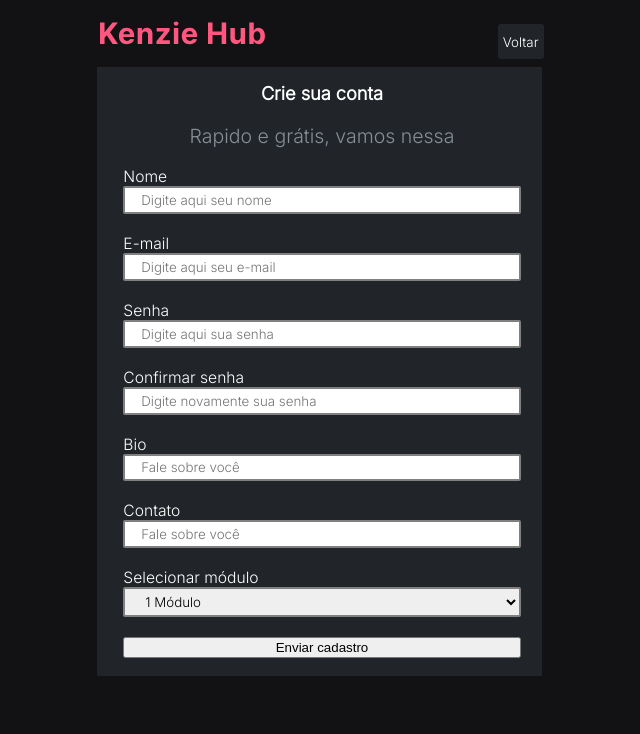
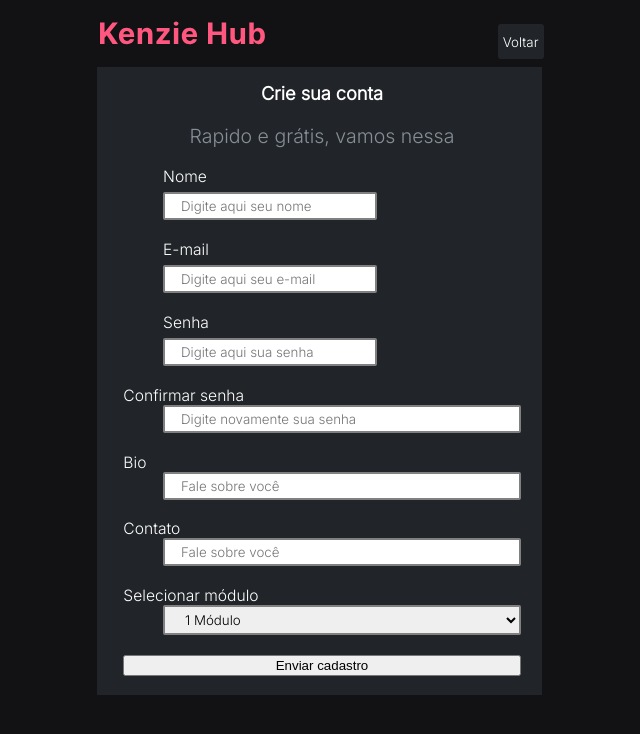
Before and after one commit to educcarnn/YouHUB, a React (Create React App) app: page /register in a window 1280 px wide. Shown: the top 734 px of the page, without its empty margins (318-958 px from the left). Built offline with nearby package versions, Linux system fonts and the light colour scheme.

Commit message:
Fix: Business rule, people with login do not have access to the registration or login feature

```diff
--- a/src/pages/Dashboard/index.js
+++ b/src/pages/Dashboard/index.js
@@ -5,6 +5,7 @@
 import NewTechs from "../../components/NewTechs";
 import { Api } from "../../services/api";
 import Add from "../../imgs/Add.svg"
+
 import { Header, Message, AddTech, DivFather } from "./style";
 
 function Dashboard(user) {
@@ -42,6 +43,7 @@
           <Header>
             <img src={Logo} alt={Logo}></img>
             <button onClick={handleClick} className='buttonReturn'>Sair</button>
+            <span></span>
           </Header>
           <Message>
             <span className="firstText">Olá, {datesDash.name}</span>
--- a/src/pages/Login/index.js
+++ b/src/pages/Login/index.js
@@ -2,11 +2,12 @@
 import { useForm } from "react-hook-form";
 import { yupResolver } from "@hookform/resolvers/yup";
 import { toast } from "react-toastify";
-import { Redirect, useHistory } from "react-router-dom";
+import { Redirect, useHistory, Link } from "react-router-dom";
 import { Api } from "../../services/api";
 import { FormStyle, Labels } from "./style";
 import { useState} from "react";
 import Logo from "../../imgs/Logo.svg"
+
 
 function Login() {
   const [redirect, setRedirect] = useState(false);
@@ -56,9 +57,17 @@
     return <Redirect to="/dashboard" />;
   }
 
+
+  if (localStorage.getItem("token") !== null) {
     return (
     <div>
-
+      <div>Há um login identificado no sistema, não é preciso realizar novamente</div>
+      <Link to="/dashboard">Dashboard</Link>
+    </div>
+    )
+  } else {
+    return (
+      <div>
         <FormStyle onSubmit={handleSubmit(DatesApi)}>
         <img src={Logo} Alt={Logo} className="img"></img>
           <Labels>
@@ -69,7 +78,6 @@
             placeholder="Digite aqui seu e-mail"
             className="styleInputs"
           ></input>
-         {/* {errors.email && <span role="alert" className="error">{errors.email.message}</span>} */}
           </Labels>
           <Labels>
            <label className="styleLabels">Senha</label>
@@ -78,7 +86,6 @@
             placeholder="Digite aqui sua senha"
             className="styleInputs"
           ></input>
-        {/* {errors.password && <span role="alert" className="error">{errors.password.message}</span>} */}
           </Labels>
           <button type="submit" className="buttonSubmit">Confirmar dados</button>
           <p className="msg">Ainda não possui uma conta?</p>
@@ -87,4 +94,7 @@
       </div>
     );
   }
+
+
+}
 export default Login;
--- a/src/pages/Login/style.jsx
+++ b/src/pages/Login/style.jsx
@@ -1,7 +1,7 @@
 import styled from "styled-components";
 
 export const FormStyle = styled.form`
-  @media (min-width: 375px) {
+  @media (min-width: 320px) {
     display: flex;
     flex-direction: column;
     align-items: center;
@@ -68,7 +68,7 @@
 `;
 
 export const Labels = styled.div`
-  @media (min-width: 375px) {
+  @media (min-width: 320px) {
     display: flex;
     flex-direction: column;
     text-align: justify;
--- a/src/pages/Register/index.js
+++ b/src/pages/Register/index.js
@@ -1,16 +1,17 @@
 import * as yup from "yup";
 import { useForm } from "react-hook-form";
 import { yupResolver } from "@hookform/resolvers/yup";
-import { Redirect, useHistory } from "react-router-dom";
+import { Redirect, useHistory, Link } from "react-router-dom";
 import { FormRegister } from "./style";
 import { Api } from "../../services/api";
 import { toast } from "react-toastify";
 import { useState } from "react";
 import { Labels } from "../Login/style";
-import Logo from "../../imgs/Logo.svg"
+import Logo from "../../imgs/Logo.svg";
+import { LabelInfo } from "./style";
 
 function Register() {
-    const [login, setLogin] = useState(false)
+  const [login, setLogin] = useState(false);
 
   let history = useHistory();
 
@@ -19,15 +20,21 @@
   }
 
   let schema = yup.object().shape({
-    name: yup.string().required('Digite um nome válido para continuar'),
-    email: yup.string().email('Digite e-mail válido para continuar').required('Digite um e-mail válido para continuar'),
-    password: yup.string().required('Digite uma senha válida para continuar').min(6, 'Senha precisa ser de 6 dígitos'),
+    name: yup.string().required("Digite um nome válido para continuar"),
+    email: yup
+      .string()
+      .email("Digite e-mail válido para continuar")
+      .required("Digite um e-mail válido para continuar"),
+    password: yup
+      .string()
+      .required("Digite uma senha válida para continuar")
+      .min(6, "Senha precisa ser de 6 dígitos"),
     confirmPassword: yup
       .string()
       .oneOf([yup.ref("password")], "Senhas não coincidem"),
-    bio: yup.string().required('Digite uma bio para continuar'),
-    contact: yup.string().required('Digite seu contato para continuar'),
-    course_module: yup.string().required('Escolha um módulo para continuar'),
+    bio: yup.string().required("Digite uma bio para continuar"),
+    contact: yup.string().required("Digite seu contato para continuar"),
+    course_module: yup.string().required("Escolha um módulo para continuar"),
   });
 
   const {
@@ -44,65 +51,103 @@
       bio: info.bio,
       contact: info.contact,
       course_module: info.course_module,
-    }
+    };
 
-    Api.post('/users', dates, {
+    Api.post("/users", dates, {
       headers: {
-          'Content-Type': "application/json"
-        }
+        "Content-Type": "application/json",
+      },
     })
       .then((res) => {
-        if(res.status === 201) {
-            setLogin(true)
-            toast.success('Sucesso no cadastro')
+        if (res.status === 201) {
+          setLogin(true);
+          toast.success("Sucesso no cadastro");
         }
       })
       .catch((error) => {
-        if(error.response.status === 401) {
-            toast.error('Erro no cadastro')
+        if (error.response.status === 401) {
+          toast.error("Erro no cadastro");
         }
-    })
+      });
+  };
+
+  if (login) {
+    return <Redirect to="/" />;
   }
 
-  if(login) {
-    return <Redirect to="/" />
-  }
+  if (localStorage.getItem("token") !== null) {
+    return (
+    <div>
+      <div>Há um Cadastro identificado no sistema, não é preciso realizar novamente</div>
+      <Link to="/dashboard">Dashboard</Link>
+    </div>
+    )
 
+    } else {
       return (
         <div>
           <FormRegister onSubmit={handleSubmit(sendates)}>
-
             <div className="header">
               <img src={Logo} alt={Logo} className="img"></img>
-            <button onClick={handleClick} className="return">Voltar</button>
+              <button onClick={handleClick} className="return">
+                Voltar
+              </button>
             </div>
             <div>
               <h2 className="textFirst">Crie sua conta</h2>
               <p className="textSecond">Rapido e grátis, vamos nessa</p>
             </div>
             <Labels>
+              <LabelInfo>
                 <label className="labels">Nome</label>
-        <input placeholder="Digite aqui seu nome" {...register("name")} className='styleInputs'></input>
-        {errors.name && <span role="alert" className="error">{errors.name.message}</span>}
+                {errors.name && (
+                  <span role="alert" className="error">
+                    {errors.name.message}
+                  </span>
+                )}
+              </LabelInfo>
+              <div>
+                <input
+                  placeholder="Digite aqui seu nome"
+                  {...register("name")}
+                  className="styleInputs"
+                ></input>
+              </div>
             </Labels>
             <Labels>
+              <LabelInfo>
                 <label className="labels">E-mail</label>
+                {errors.email && (
+                  <span role="alert" className="error">
+                    {errors.email.message}
+                  </span>
+                )}
+              </LabelInfo>
+              <div>
                 <input
                   placeholder="Digite aqui seu e-mail"
                   {...register("email")}
-          className='styleInputs'
+                  className="styleInputs"
                 ></input>
-          {errors.email && <span role="alert" className="error">{errors.email.message}</span>}
+              </div>
             </Labels>
             <Labels>
+              <LabelInfo>
                 <label className="labels">Senha</label>
+                {errors.password && (
+                  <span role="alert" className="error">
+                    {errors.password.message}
+                  </span>
+                )}
+              </LabelInfo>
+              <div>
                 <input
                   placeholder="Digite aqui sua senha"
                   {...register("password")}
                   type="password"
-          className='styleInputs'
+                  className="styleInputs"
                 ></input>
-        {errors.password && <span role="alert" className="error">{errors.password.message}</span>}
+              </div>
             </Labels>
             <Labels>
               <label className="labels">Confirmar senha</label>
@@ -110,33 +155,62 @@
                 placeholder="Digite novamente sua senha"
                 {...register("confirmPassword")}
                 type="password"
-          className='styleInputs'
+                className="styleInputs"
               ></input>
-        {errors.confirmPassword && <span role="alert" className="error">{errors.confirmPassword.message}</span>}
+              {errors.confirmPassword && (
+                <span role="alert" className="error">
+                  {errors.confirmPassword.message}
+                </span>
+              )}
             </Labels>
             <Labels>
               <label className="labels">Bio</label>
-        <input placeholder="Fale sobre você" {...register('bio')} className='styleInputs'></input>
-        {errors.bio && <span role="alert" className="error">{errors.bio.message}</span>}
+              <input
+                placeholder="Fale sobre você"
+                {...register("bio")}
+                className="styleInputs"
+              ></input>
+              {errors.bio && (
+                <span role="alert" className="error">
+                  {errors.bio.message}
+                </span>
+              )}
             </Labels>
             <Labels>
               <label className="labels">Contato</label>
-        <input placeholder="Fale sobre você" {...register('contact')} className='styleInputs'></input>
-        {errors.contact && <span role="alert" className="error">{errors.contact.message}</span>}
+              <input
+                placeholder="Fale sobre você"
+                {...register("contact")}
+                className="styleInputs"
+              ></input>
+              {errors.contact && (
+                <span role="alert" className="error">
+                  {errors.contact.message}
+                </span>
+              )}
             </Labels>
             <Labels>
               <label className="labels">Selecionar módulo</label>
-        <select defaultValue={"1 Módulo"}{...register("course_module")} className='styleInputs'>
+              <select
+                defaultValue={"1 Módulo"}
+                {...register("course_module")}
+                className="styleInputs"
+              >
                 <option value="1 Módulo">1 Módulo</option>
                 <option value="2 Módulo">2 Módulo</option>
                 <option value="3 Módulo">3 Módulo</option>
               </select>
-        {errors.course_module && <span role="alert" className="error">{errors.course_module.message}</span>}
+              {errors.course_module && (
+                <span role="alert" className="error">
+                  {errors.course_module.message}
+                </span>
+              )}
             </Labels>
             <button type="submit">Enviar cadastro</button>
-
           </FormRegister>
         </div>
       );
     }
+
+}
 export default Register;
--- a/src/pages/Register/style.jsx
+++ b/src/pages/Register/style.jsx
@@ -52,7 +52,7 @@
     padding-top: 1%;
     padding-bottom: 1%;
     padding-left: 4%;
-
+    margin-left: 10%;
     font-family: "inter",sans-serif;
     font-weight: 400;
   }
@@ -71,3 +71,16 @@
     margin-top: 5%;
   }
 `;
+
+export const LabelInfo = styled.div`
+  @media(min-width: 320px){
+    display: flex;
+    flex-direction: row;
+    gap: 10%;
+    justify-content: flex-start;
+    align-items: center;
+    padding-left: 10%;
+    align-content: stretch;
+    flex-wrap: nowrap;
+  }
+`
--- a/src/styles/index.jsx
+++ b/src/styles/index.jsx
@@ -10,6 +10,7 @@
         font-size: calc(10px + 2vmin);
         color: white;
         box-sizing: border-box;
+        overflow-x: hidden;
         font-family: 'inter', sans-serif;
     }
     button{
```
Also changed, not shown: src/pages/Dashboard/style.jsx (+4 -4 lines), src/imgs/Line.svg (added), 1 other file (tests, documents, lock files or other folders). Lines whose indentation alone changed are shown as unchanged.
